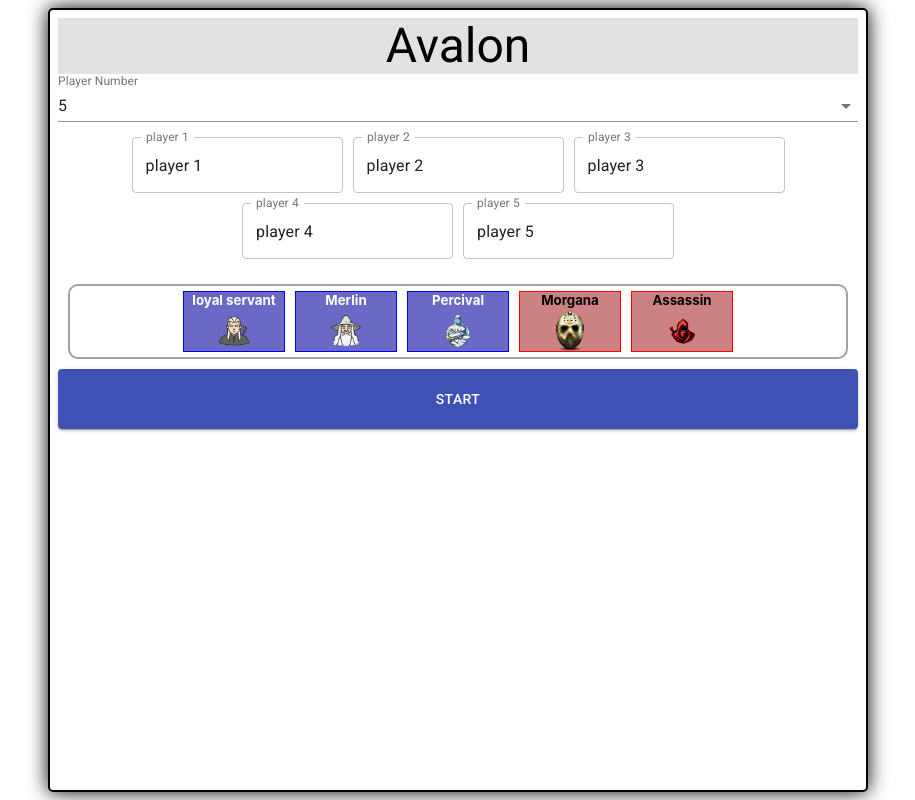
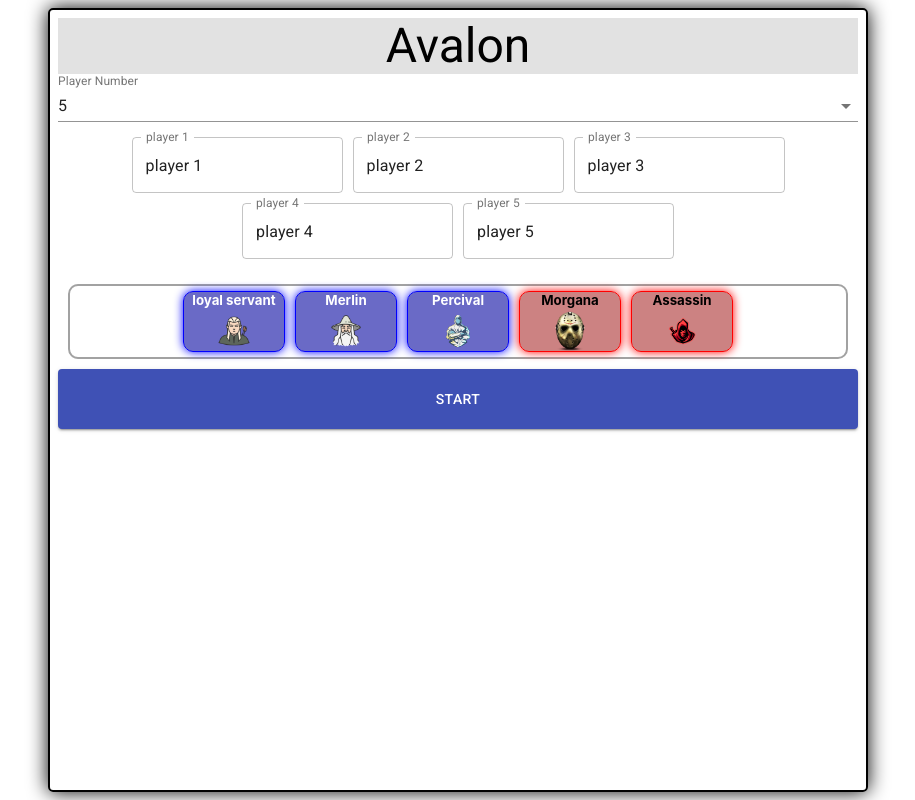
Before and after one commit to farshidmk/avalon, a React (Create React App) app: page / in a window 1280 px wide. Shown: the whole page, without its empty margins (182-1097 px from the left). Built offline with nearby package versions, Linux system fonts and the light colour scheme.

Commit message:
style for card in start

```diff
--- a/src/components/Start.jsx
+++ b/src/components/Start.jsx
@@ -55,6 +55,8 @@ const useStyles = makeStyles((theme) => ({
     border: "1px solid red",
     color: "black",
     textAlign: "center",
+    boxShadow: "0px 0px 10px red",
+    borderRadius: "10px",
   },
   goodCharacter: {
     minWidth: "100px",
@@ -63,6 +65,8 @@ const useStyles = makeStyles((theme) => ({
     border: "1px solid blue",
     color: "white",
     textAlign: "center",
+    boxShadow: "0px 0px 10px #0000ff",
+    borderRadius: "10px",
   },
 }));
 
```
